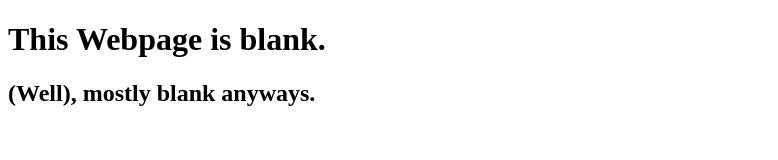
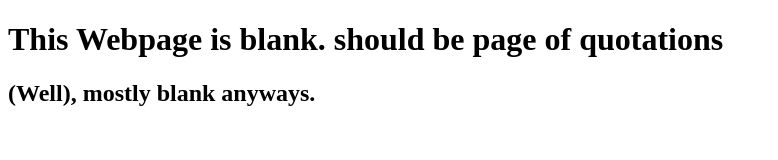
Before and after one commit to jwmeta/0main_openSAP_repo, a plain HTML site: page index.html in a window 1280 px wide. Shown: the whole page, without its empty margins (0-778 px from the left). Drawn offline with Linux system fonts and the light colour scheme.

Commit message:
changed text

```diff
--- a/index.html
+++ b/index.html
@@ -4,7 +4,7 @@
         <meta http-equiv="Content-Type" content="text/hmtl; charset=utf-8"/>
     </head>
     <body>
-        <h1>This Webpage is blank.</h1>
+        <h1>This Webpage is blank. should be page of quotations</h1>
         <h2> (Well), mostly blank anyways.</h2>
     </body>
 </html>
```
